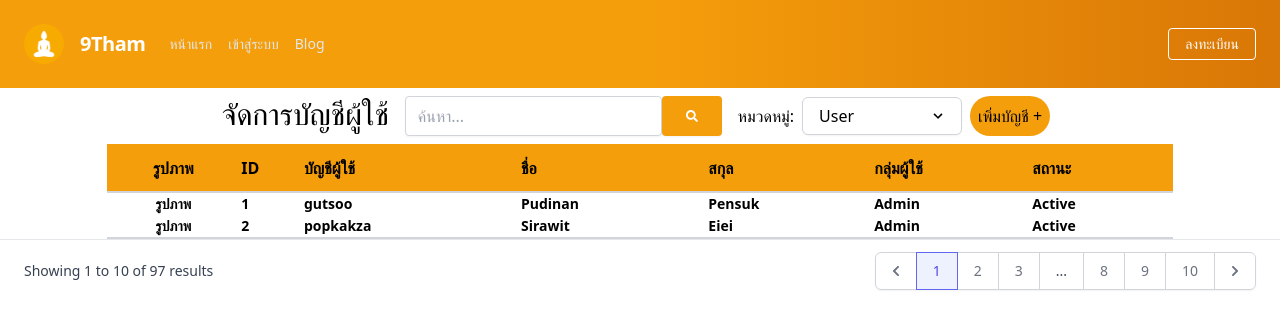
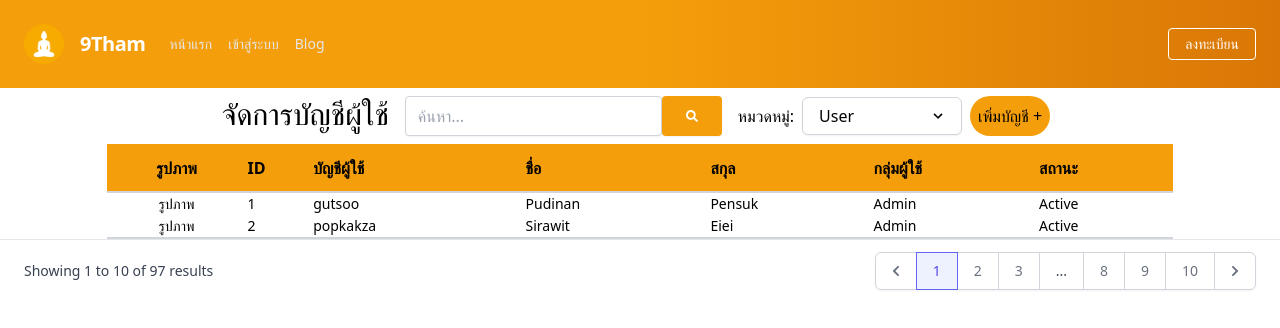
Before and after one commit to SOFT-STUDIO-GROUPWORK/9Tham-Frontend, a React (Create React App) app: page /ManageAccount in a window 1280 px wide. Shown: the top 328 px of the page. Built offline with nearby package versions, Linux system fonts and the light colour scheme.

Commit message:
demo ManageAccount3

```diff
--- a/src/App.tsx
+++ b/src/App.tsx
@@ -1,6 +1,11 @@
 // import { FaBeer } from 'react-icons/fa';
 import { BrowserRouter, Routes, Route, Navigate } from "react-router-dom";
-import { HomePage, ManageAccountPage, ProfilePage } from "./pages";
+import {
+  HomePage,
+  ManageAccountPage,
+  ProfilePage,
+  DetailAccountPage,
+} from "./pages";
 import { useState } from "react";
 import Navbar from "./components/Navbar";
 
@@ -21,7 +26,7 @@ function App() {
           <Route path="/Profile/:id" element={<ProfilePage />} />
           <Route path="/ManageAccount" element={<ManageAccountPage />} />
           {/* insert path here */}
-
+          <Route path="/DetailAccount" element={<DetailAccountPage />} />
           {/* redirect if path not found */}
           {/* "replace" prop for history clean -> This will avoid extra redirects after the user click back */}
           <Route path="*" element={<Navigate to="/" replace />} />
--- /dev/null
+++ b/src/pages/DetailAccountPage/DetailAccountPage.tsx
@@ -0,0 +1,75 @@
+import React, { useState } from "react";
+
+type Props = {};
+const Options: string[] = ["User", "Admin"];
+interface IAccount {
+  pic?: string;
+  id: string;
+  username: string;
+  name: string;
+  surname: string;
+  role: string;
+  status: string;
+}
+
+const DetailAccountPage = (props: Props) => {
+  // check at my homePage before proceed by pop (delete if already read)
+  const [Account, setAccount] = useState<IAccount[]>([]);
+  return (
+    <div>
+      <div className="flex flex-row mx-28 my-12">
+        <div className="flex flex-col flex-auto">
+          <div className="text-2xl">บัญชีผู้ใช้งาน</div>
+        </div>
+        <div className="flex flex-col flex-auto">
+          <div className="text-2xl"></div>
+        </div>
+        <div className="flex flex-col flex-auto">
+          <div className="text-2xl">ข้อมูลทั่วไป</div>
+          <br></br>
+          <tr>
+            <td>
+              <tr>ID</tr>
+              <tr>บัญชีผู้ใช้</tr>
+              <tr>ชื่อ</tr>
+              <tr>สกุล</tr>
+              <tr>กลุ่มผู้ใช้</tr>
+              <tr>สถานะ</tr>
+              <tr>รหัสผ่าน</tr>
+            </td>
+            <td className="pl-32">
+              <tr>ID</tr>
+              <tr>บัญชีผู้ใช้</tr>
+              <tr>ชื่อ</tr>
+              <tr>สกุล</tr>
+              <tr>กลุ่มผู้ใช้</tr>
+              <tr>สถานะ</tr>
+              <button className="bg-amber-500 rounded-full">
+                เปลี่ยนรหัสผ่าน
+              </button>
+            </td>
+          </tr>
+          <br></br>
+          <br></br>
+          <div className="text-2xl">ตั้งค่าบัญชีผู้ใช้</div>
+          <br></br>
+          <tr>
+            <td>
+              <tr>ลบบัญชีผู้ใช้</tr>
+            </td>
+            <td className="pl-28">
+              <button className="bg-amber-500 rounded-full">
+                ลบบัญชีผู้ใช้
+              </button>
+            </td>
+          </tr>
+        </div>
+        <div className="flex flex-col flex-auto">
+          <div className="text-2xl"></div>
+        </div>
+      </div>
+    </div>
+  );
+};
+
+export default DetailAccountPage;
--- a/src/pages/ManageAccountPage/ManageAccountPage.tsx
+++ b/src/pages/ManageAccountPage/ManageAccountPage.tsx
@@ -69,13 +69,13 @@ const ManageAccountPage = (props: Props) => {
           <tbody>
             {Account.map((e) => (
               <tr className="text-sm text-left hover:bg-gray-100">
-                <th className="text-center">รูปภาพ</th>
-                <th>{e.id}</th>
-                <th>{e.username}</th>
-                <th>{e.name}</th>
-                <th>{e.surname}</th>
-                <th>{e.role}</th>
-                <th>{e.status}</th>
+                <td className="text-center">รูปภาพ</td>
+                <td>{e.id}</td>
+                <td>{e.username}</td>
+                <td>{e.name}</td>
+                <td>{e.surname}</td>
+                <td>{e.role}</td>
+                <td>{e.status}</td>
               </tr>
             ))}
           </tbody>
--- a/src/pages/index.js
+++ b/src/pages/index.js
@@ -10,5 +10,6 @@ export { default as ProfilePage } from "./ProfilePage/ProfilePage"; //Pufa
 //export { default as LoginPage } from "./LoginPage/LoginPage"; //Pufa
 
 // Gut
-export { default as ManageAccountPage } from "./ManageAccountPage/ManageAccountPage"; // Gut
+export { default as ManageAccountPage } from "./ManageAccountPage/ManageAccountPage";
+export { default as DetailAccountPage } from "./DetailAccountPage/DetailAccountPage"; // Gut
 //export { default as AnnoucementFormPage } from "./AnnoucementFormPage/AnnoucementFormPage"; // Gut
```
